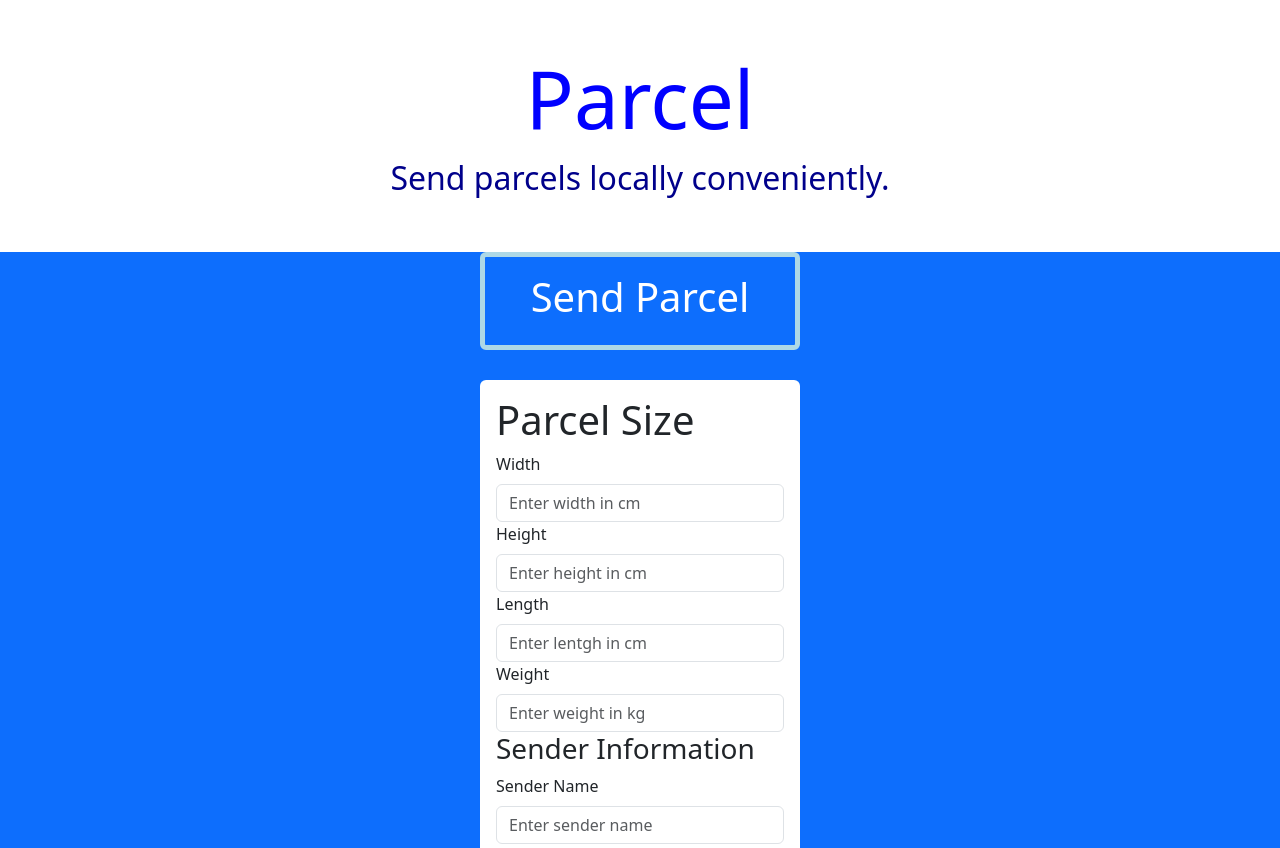
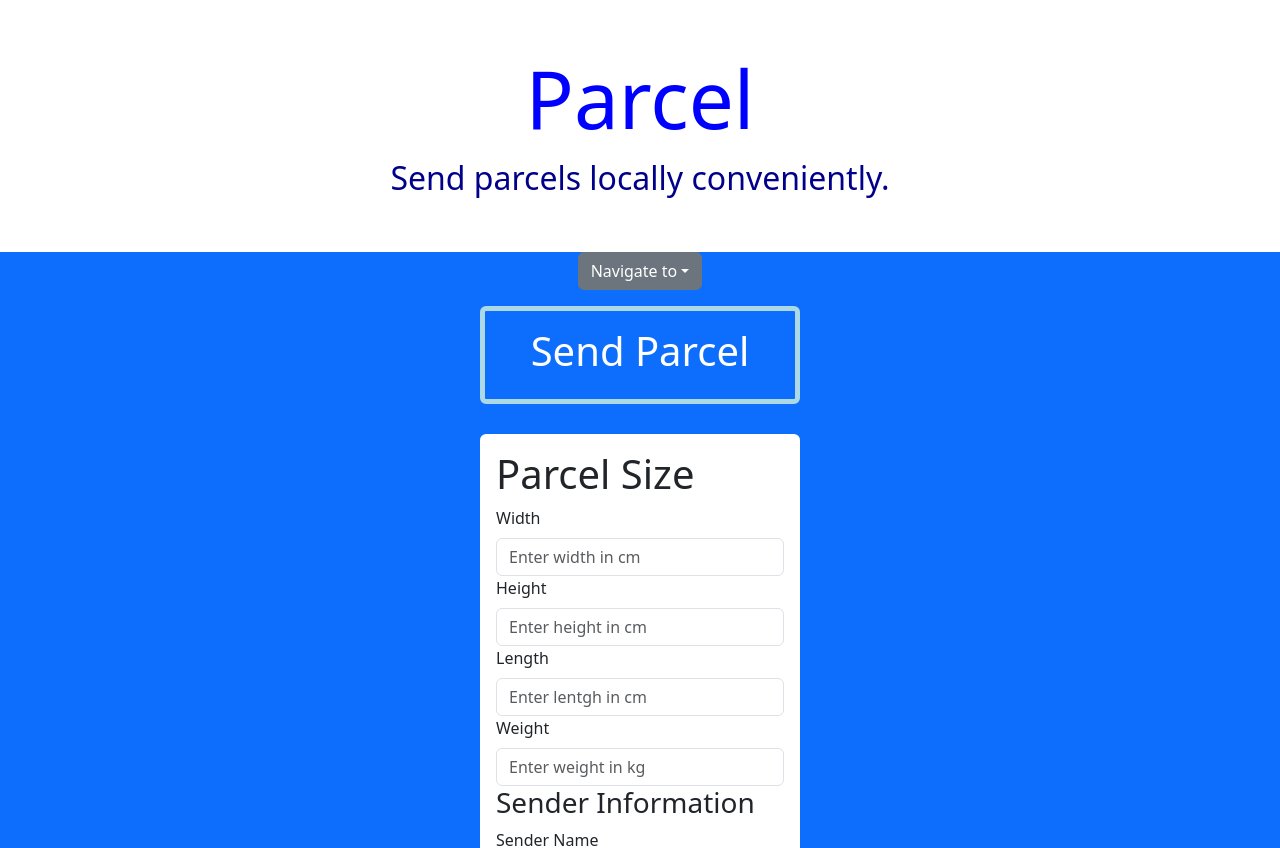
Before and after one commit to t2hale00/user-app, a React (Create React App) app in the folder frontend/: page /sendparcel in a window 1280 px wide. Shown: the top 848 px of the page. Built offline with nearby package versions, Linux system fonts and the light colour scheme.

Commit message:
Linked history.js file to sendParcel page

```diff
--- a/frontend/src/SendParcel.js
+++ b/frontend/src/SendParcel.js
@@ -1,6 +1,7 @@
 import React, { useState } from 'react';
 import { Form, Button, Dropdown } from 'react-bootstrap';
 import axios from 'axios';
+import { Link } from 'react-router-dom';
 
 function SendParcel() {
   const [parcelInfo, setParcelInfo] = useState({
@@ -92,6 +93,20 @@ function SendParcel() {
 
   return (
     <div className='d-flex flex-column justify-content-center align-items-center bg-primary'>
+      <div className='d-flex flex-column justify-content-center align-items-center bg-primary'>
+      {/* Navigation Dropdown */}
+      <Dropdown className="mb-3">
+        <Dropdown.Toggle variant="secondary" id="dropdown-navigation" >
+          Navigate to
+        </Dropdown.Toggle>
+        <Dropdown.Menu>
+          {/* Define routes for other pages using Link */}
+          <Dropdown.Item as={Link} to="/profile">Home</Dropdown.Item>
+          <Dropdown.Item as={Link} to="/other-page">History</Dropdown.Item>
+          {/* Add more items for other pages as needed */}
+        </Dropdown.Menu>
+      </Dropdown>
+      </div>
       <div className='p-3 rounded w-25' style={{ color: 'white', borderColor: 'lightblue', borderWidth: '5px', borderStyle: 'solid', width: '300px', textAlign: 'center', marginBottom: '30px' }}>
         <h1>Send Parcel</h1>
       </div>
```
